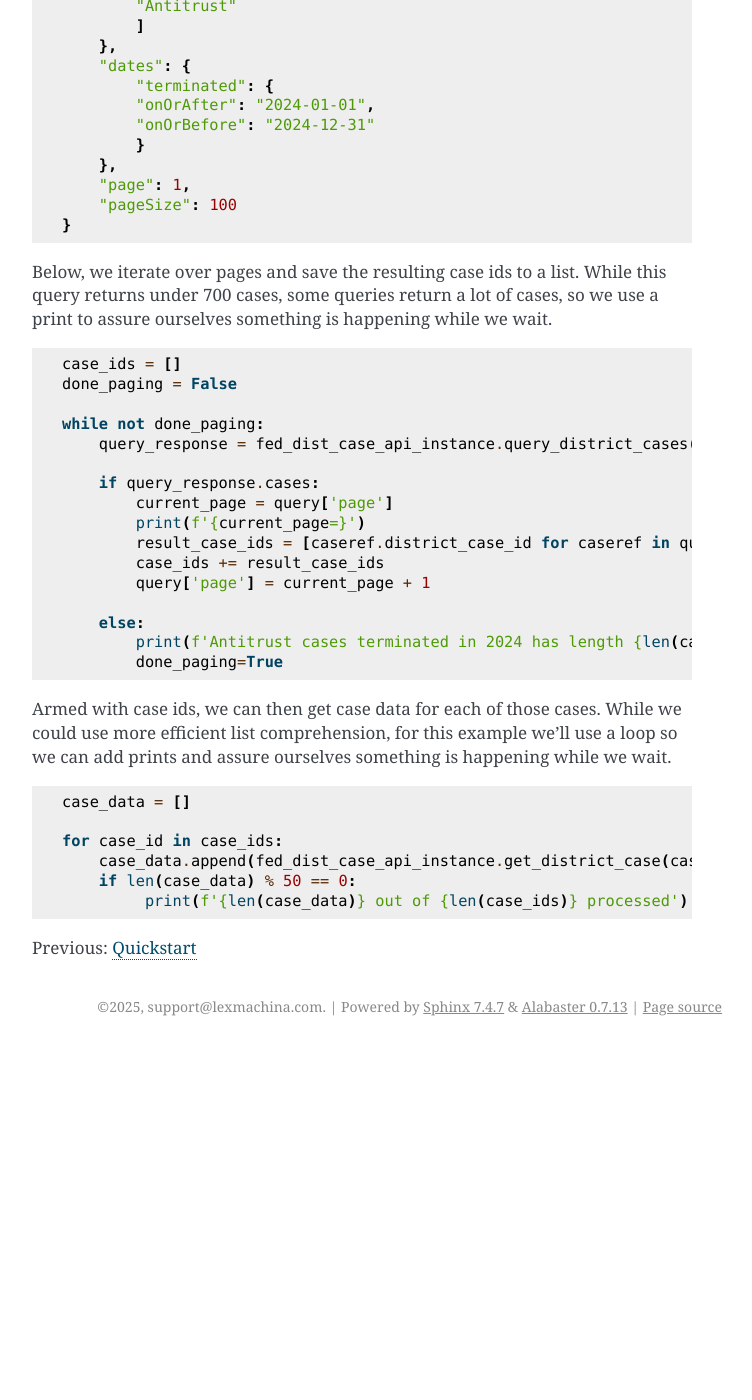
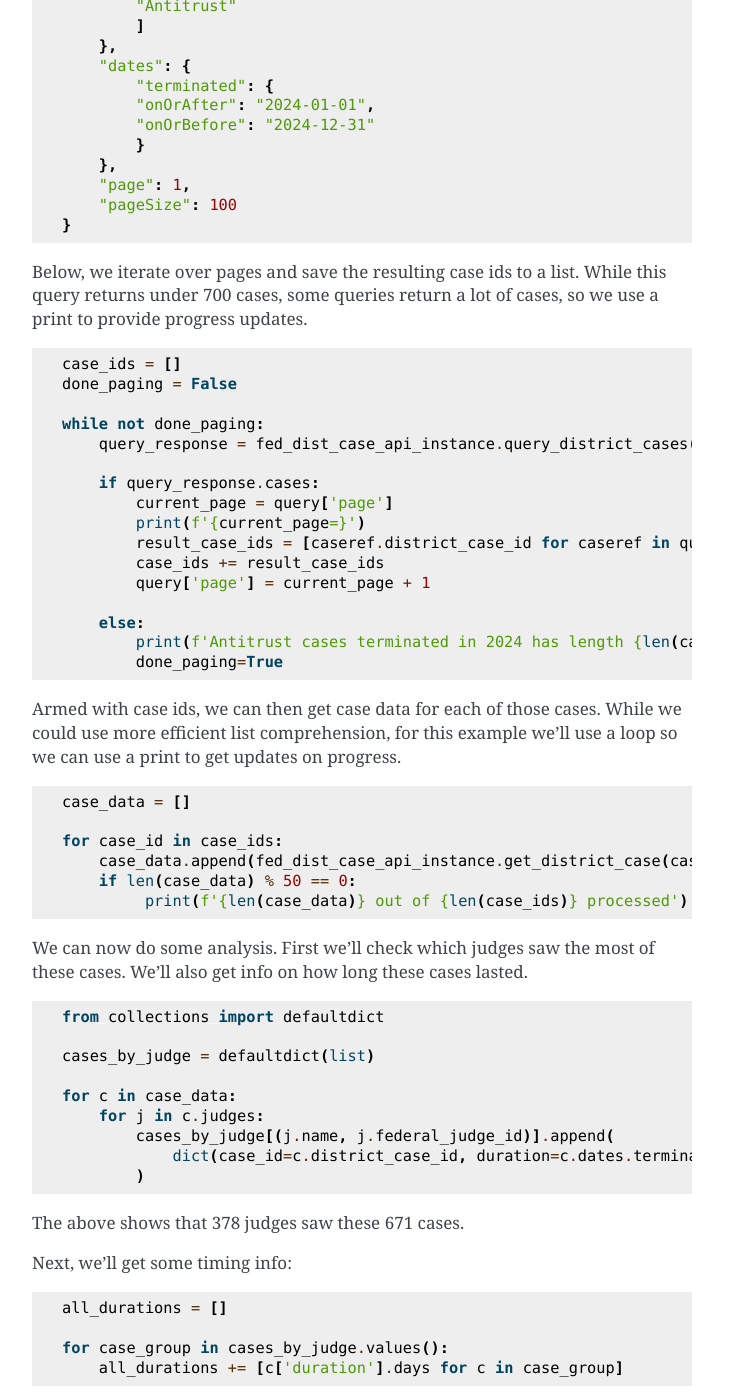
Before and after one commit to LexMachinaInc/python-lexmachina-sync-api-client, a Sphinx documentation site: the page built from docs/spreadsheet_example.rst, in a window 1280 px wide and 1400 px high, scrolled down 855 px. Shown: the whole window, without its empty margins (388-1140 px from the left). Built offline with Sphinx 7.4.7, drawn with Linux system fonts in a browser that asks for light colours; before the commit the page ends 1901 px from its top, so only the background shows below that; some of the changed text lies outside the part shown.

Commit message:
[#15] Flesh out spreadsheet example

```diff
--- a/docs/spreadsheet_example.rst
+++ b/docs/spreadsheet_example.rst
@@ -48,7 +48,7 @@
     }
 
 
-Below, we iterate over pages and save the resulting case ids to a list. While this query returns under 700 cases, some queries return a lot of cases, so we use a print to assure ourselves something is happening while we wait.
+Below, we iterate over pages and save the resulting case ids to a list. While this query returns under 700 cases, some queries return a lot of cases, so we use a print to provide progress updates.
 
 
 .. code-block:: python
@@ -71,7 +71,7 @@
             done_paging=True
 
 
-Armed with case ids, we can then get case data for each of those cases. While we could use more efficient list comprehension, for this example we'll use a loop so we can add prints and assure ourselves something is happening while we wait.
+Armed with case ids, we can then get case data for each of those cases. While we could use more efficient list comprehension, for this example we'll use a loop so we can use a print to get updates on progress.
 
 
 .. code-block:: python
@@ -84,6 +84,110 @@
              print(f'{len(case_data)} out of {len(case_ids)} processed')
 
 
+We can now do some analysis. First we'll check which judges saw the most of these cases.
+We'll also get info on how long these cases lasted.
+
+.. code-block:: python
+
+    from collections import defaultdict
+
+    cases_by_judge = defaultdict(list)
+
+    for c in case_data:
+        for j in c.judges:
+            cases_by_judge[(j.name, j.federal_judge_id)].append(
+                dict(case_id=c.district_case_id, duration=c.dates.terminated - c.dates.filed)
+            )
+
+
+The above shows that 378 judges saw these 671 cases.
+
+Next, we'll get some timing info:
+
+
+.. code-block:: python
+
+    all_durations = []
+
+    for case_group in cases_by_judge.values():
+        all_durations += [c['duration'].days for c in case_group]
+
+
+If we import the ``statistics`` library, we can check out the mean and median values:
+
+.. code-block:: python
+
+    round(statistics.mean(sorted_all_durations))
+    1084
+
+    statistics.median(sorted_all_durations)
+    451
+
+
+Next, let's check how long these durations were for the judges who saw the most cases.
+
+First let's sort judges by case counts:
+
+.. code-block:: python
+
+    case_count_by_judges = [
+        (judge_info, len(cases_by_judge[judge_info]))
+        for judge_info in cases_by_judge
+    ]
+
+    sorted_case_counts_by_judges = sorted(
+        case_count_by_judges, key=lambda x: x[-1], reverse=True
+    )
+
+
+To see the duration stats for the top five judges:
+
+.. code-block:: python
+
+    for j in sorted_case_counts_by_judges[:5]:
+        judge_cases = cases_by_judge[j[0]]
+        judge_durations = [c['duration'].days for c in judge_cases]
+        print('--------------------')
+        print(f'judge name: {j[0][0]}')
+        print(f'total num cases: {j[1]}')
+        print(f'average duration: {round(statistics.mean(judge_durations))}')
+        print(f'median duration: {statistics.median(judge_durations)}')
+
+
+    --------------------
+    judge name: Edgardo Ramos
+    total num cases: 37
+    average duration: 133
+    median duration: 95
+    --------------------
+    judge name: Waverly David Crenshaw Jr.
+    total num cases: 34
+    average duration: 280
+    median duration: 307.0
+    --------------------
+    judge name: Sarah Elizabeth Pitlyk
+    total num cases: 30
+    average duration: 1146
+    median duration: 1178.0
+    --------------------
+    judge name: P. Kevin Castel
+    total num cases: 23
+    average duration: 823
+    median duration: 912
+    --------------------
+    judge name: Sara Elizabeth Lioi
+    total num cases: 23
+    average duration: 65
+    median duration: 71
+
+
+
+
+
+
+
+
+
 
 
 Previous: :doc:`quickstart`
```
Also changed, not shown: 1 other file.
